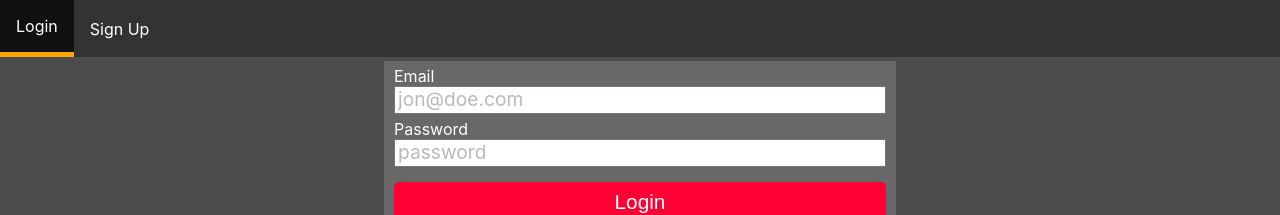
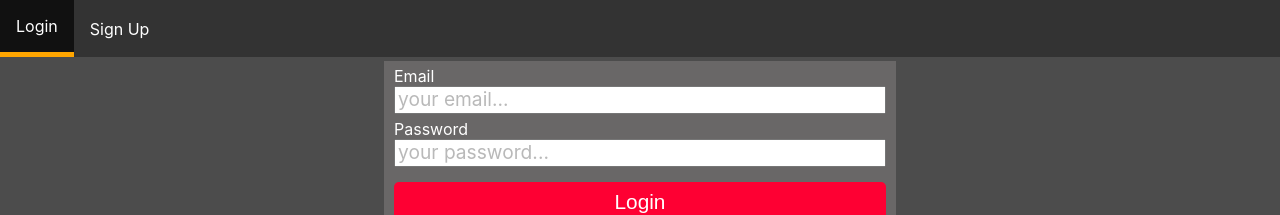
Before and after one commit to vicente-higino/twitter-clone, a React (Create React App) app in the folder client/: page /login in a window 1280 px wide. Shown: the top 215 px of the page. Built offline with nearby package versions, Linux system fonts and the light colour scheme; no server answers.

Commit message:
Font: change login 📩 placehooder

```diff
--- a/client/src/pages/Login.js
+++ b/client/src/pages/Login.js
@@ -28,9 +28,9 @@ export function Login(params) {
   return <section>
     <form action="/" method="post" onSubmit={(e) => login(e)}>
       <label>Email</label>
-      <input type="username" value={data.username} placeholder="jon@doe.com" onChange={(e) => setData({ ...data, username: e.target.value })} />
+      <input type="username" value={data.username} placeholder="your email..." onChange={(e) => setData({ ...data, username: e.target.value })} />
       <label>Password</label>
-      <input type="password" value={data.password} placeholder="password" onChange={(e) => setData({ ...data, password: e.target.value })} />
+      <input type="password" value={data.password} placeholder="your password..." onChange={(e) => setData({ ...data, password: e.target.value })} />
       <input type="submit" value="Login" />
     </form>
   </section>;
```
